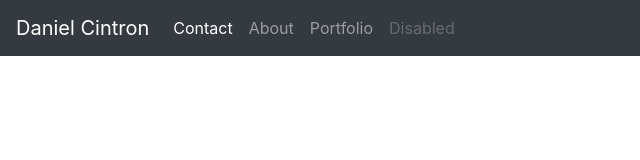
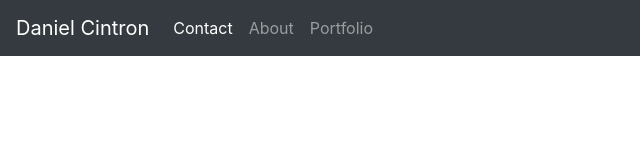
Before and after one commit to DevDan13/Responsive-Portfolio, a plain HTML site: page contact.html in a window 1280 px wide. Shown: the full height of the page, 0-640 px from the left. Drawn offline with nearby package versions, Linux system fonts and the light colour scheme.

Commit message:
deleted the disabled field from user view

```diff
--- a/contact.html
+++ b/contact.html
@@ -19,7 +19,7 @@
             <a class="nav-link active" href="#">Contact<span class="sr-only">(current)</span></a>
             <a class="nav-link" href="#">About</a>
             <a class="nav-link" href="#">Portfolio</a>
-            <a class="nav-link disabled" href="#" tabindex="-1" aria-disabled="true">Disabled</a>
+            <a class="nav-link disabled" href="#" tabindex="-1" aria-disabled="true"></a>
           </div>
         </div>
       </nav>
```
Also changed, not shown: index.html (+1 -1 lines), portfolio.html (+1 -1 lines).
